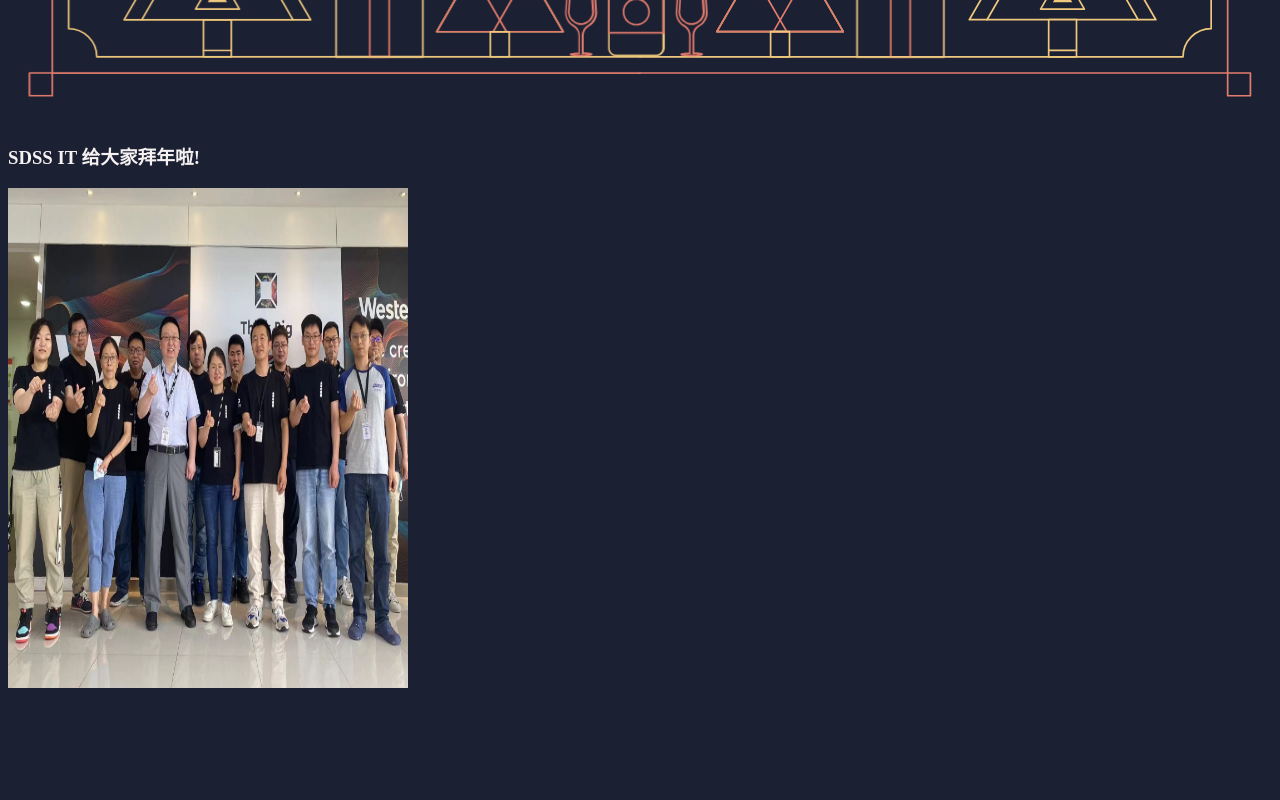
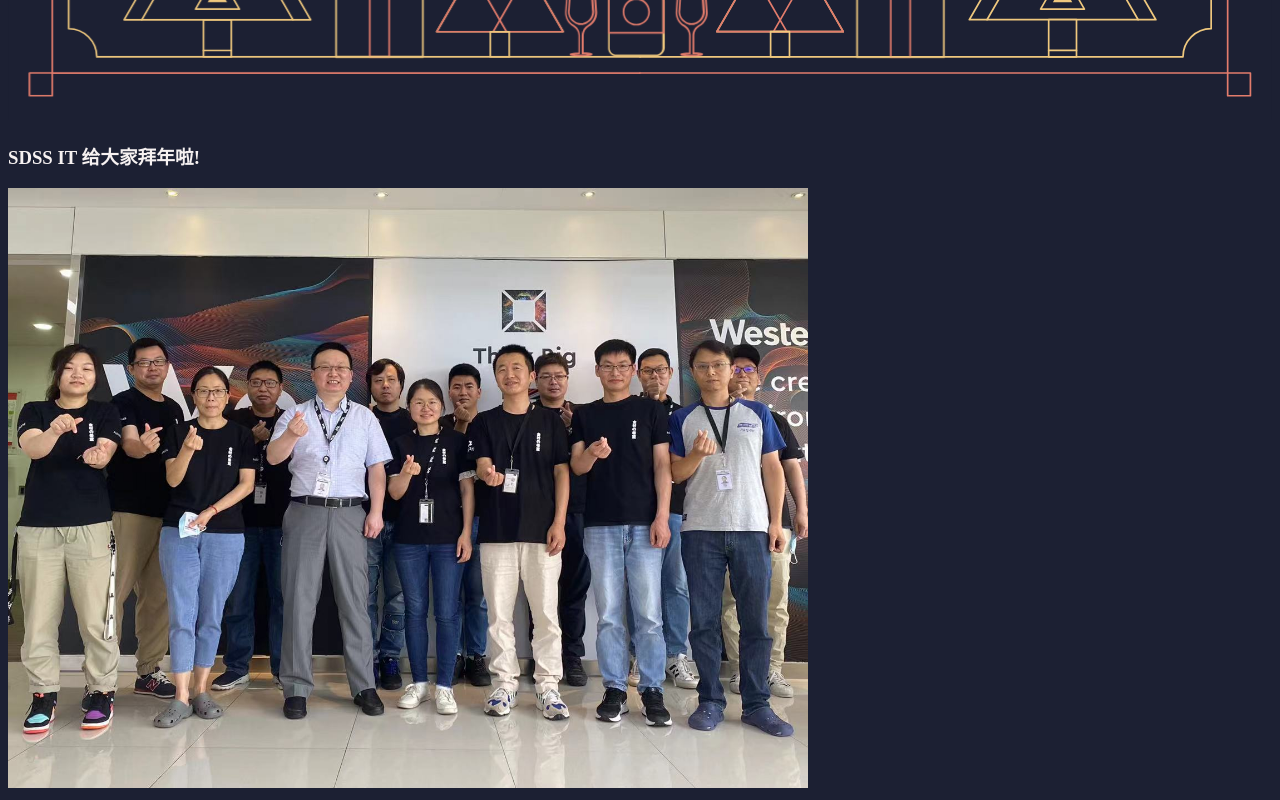
Before and after one commit to Dynamic-Z/Dynamic-Z.github.io, a plain HTML site: page index.html in a window 1280 px wide. Shown: the part 879-1679 px from the top of the page. Before the commit the page ends 1579 px from the top, so only its background shows below. Drawn offline with Linux system fonts and the light colour scheme.

Commit message:
Update index.html

```diff
--- a/index.html
+++ b/index.html
@@ -1020,7 +1020,7 @@
 </a>
 
         <h3 style="color:rgb(246, 241, 241);">SDSS IT 给大家拜年啦!</h3>
-        <img src="./testPic.jpg" alt="" width="400" height="500">
+        <img src="./testPic.jpg" alt="" width="800px" height="600px">
 </body>
 
 <script>
```
